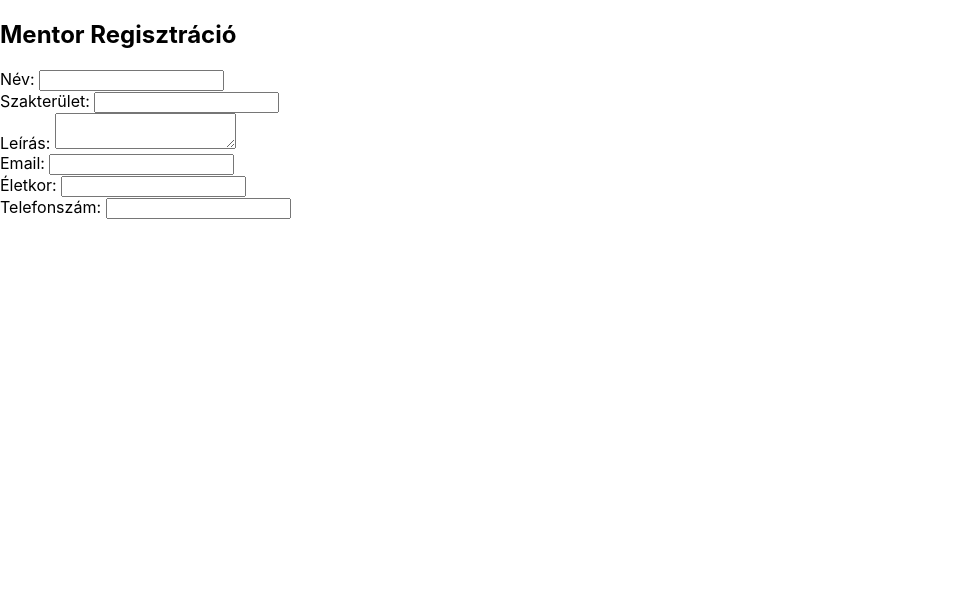
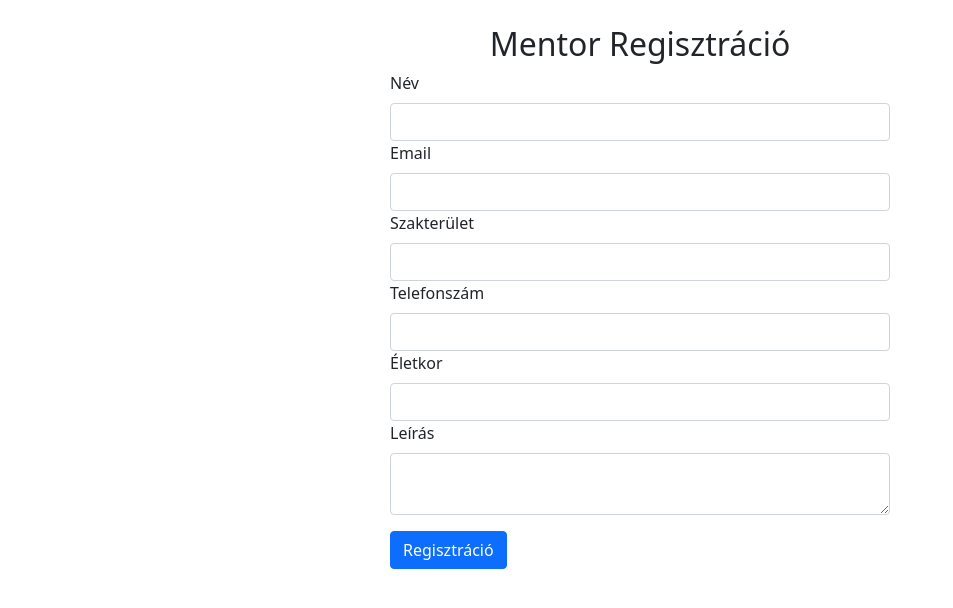
Before and after one commit to szati999/DigitalisKalakaFE, a React (Create React App) app: page /mentor in a window 1280 px wide. Shown: the top 608 px of the page, without its empty margins (0-953 px from the left). Built offline with nearby package versions, Linux system fonts and the light colour scheme.

Commit message:
mentor register

```diff
--- a/src/App.js
+++ b/src/App.js
@@ -3,13 +3,14 @@ import { BrowserRouter as Router, Route, Routes } from "react-router-dom";
 
 import UserTypes from "./components/UserTypes";
 import MentorRegister from "./components/MentorRegister";
+import StudentRegistration from "./components/StudentRegistration";
 
 export default function App() {
 	return (
 		<Router>
 			<Routes>
 				<Route path="/mentor" element={<MentorRegister />} />
-				<Route path="/student"></Route>
+				<Route path="/student" element={<StudentRegistration />}></Route>
 				<Route path="/" element={<UserTypes />}></Route>
 			</Routes>
 		</Router>
--- a/src/components/MentorRegister.jsx
+++ b/src/components/MentorRegister.jsx
@@ -1,28 +1,77 @@
-import React from "react";
+import React, { useRef } from "react";
+import { Button, Form } from "react-bootstrap";
+
+import classes from "./MentorRegister.module.css";
 
 const MentorRegister = () => {
+	const nameRef = useRef();
+	const subjectRef = useRef();
+	const descRef = useRef();
+	const emailRef = useRef();
+	const ageRef = useRef();
+	const phoneRef = useRef();
+
+	const handleRegisterMentor = async (event) => {
+		event.preventDefault();
+
+		const enteredName = nameRef.current.value;
+		const enteredSubjectType = subjectRef.current.value;
+		const enteredDesc = descRef.current.value;
+		const enteredEmail = emailRef.current.value;
+		const enteredAge = ageRef.current.value;
+		const enteredPhone = phoneRef.current.value;
+
+		console.log({
+			name: enteredName,
+			subject: enteredSubjectType,
+			description: enteredDesc,
+			email: enteredEmail,
+			age: enteredAge,
+			phone: enteredPhone,
+		});
+
+		try {
+			await fetch("http://localhost:3000/register_mentor", {
+				method: "POST",
+				headers: {
+					"Content-Type": "application/json",
+				},
+				body: JSON.stringify({
+					name: enteredName,
+					subject: enteredSubjectType,
+					description: enteredDesc,
+					email: enteredEmail,
+					age: enteredAge,
+					phone: enteredPhone,
+				}),
+			});
+		} catch (error) {
+			console.log("Error during register: ", error);
+		}
+	};
+
 	return (
-		<div>
-			<h2>Mentor Regisztráció</h2>
-			<form>
-				<label>Név: </label>
-				<input type="text" />
-				<br />
-				<label>Szakterület: </label>
-				<input type="text" />
-				<br />
-				<label>Leírás: </label>
-				<textarea></textarea>
-				<br />
-				<label>Email: </label>
-				<input type="email" />
-				<br />
-				<label>Életkor: </label>
-				<input type="number" />
-				<br />
-				<label>Telefonszám: </label>
-				<input type="number" />
-			</form>
+		<div className={classes.container}>
+			<h2 className={classes.title}>Mentor Regisztráció</h2>
+			<Form onSubmit={handleRegisterMentor}>
+				<Form.Group className="mb-3">
+					<Form.Label>Név</Form.Label>
+					<Form.Control type="text" ref={nameRef} required />
+					<Form.Label>Email</Form.Label>
+					<Form.Control type="email" ref={emailRef} required />
+					<Form.Label>Szakterület</Form.Label>
+					<Form.Control type="text" ref={subjectRef} required />
+					<Form.Label>Telefonszám</Form.Label>
+					<Form.Control type="text" ref={phoneRef} required />
+					<Form.Label>Életkor</Form.Label>
+					<Form.Control type="number" ref={ageRef} />
+					<Form.Label>Leírás</Form.Label>
+					<Form.Control as="textarea" ref={descRef} />
+				</Form.Group>
+				<Button variant="primary" type="submit">
+					Regisztráció
+				</Button>
+			</Form>
 		</div>
 	);
 };
--- /dev/null
+++ b/src/components/MentorRegister.module.css
@@ -0,0 +1,9 @@
+.container {
+	width: 500px;
+	margin: 0 auto;
+}
+
+.title {
+	text-align: center;
+	margin-top: 5%;
+}
--- a/src/index.js
+++ b/src/index.js
@@ -2,6 +2,9 @@ import React from "react";
 import ReactDOM from "react-dom";
 import "./index.css";
 import App from "./App";
+
+// Importing the Bootstrap CSS
+import "bootstrap/dist/css/bootstrap.min.css";
 
 ReactDOM.render(
 	<React.StrictMode>
```
